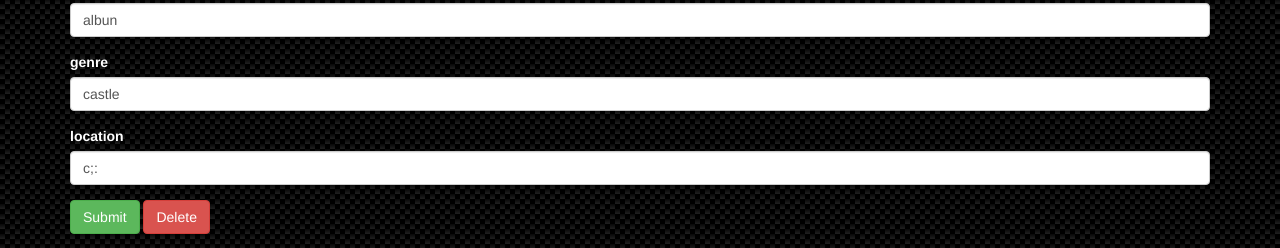
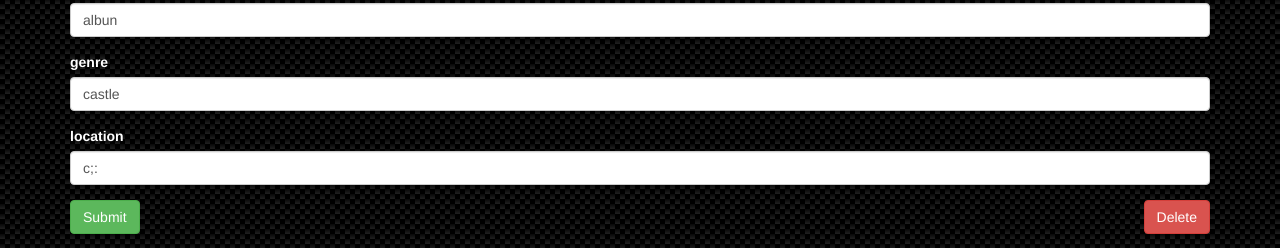
Before and after one commit to navarrocantero/Atunes, a PHP site: page /details.php?id=1 in a window 1280 px wide. Shown: the part 1006-1254 px from the top of the page. Run offline with PHP 8.4, Linux system fonts and the light colour scheme; data comes from the database, SQL or seed files in the repository.

Commit message:
fixed update

```diff
--- a/css/app.css
+++ b/css/app.css
@@ -12,3 +12,8 @@ table{
     background-color: white;
      color: black;
 }
+
+.buttons{
+    display: flex;
+    justify-content: space-between;
+}
--- a/details.php
+++ b/details.php
@@ -16,7 +16,7 @@ $track = array_fill_keys(["name", "size", "total_time", "date_added", "play_date
 
 $track = getSqlResult($id, $pdo);
 
- if (!empty($_POST)) {
+if (!empty($_POST)) {
 
     $track['name'] = htmlspecialchars(trim($_POST['name']));
     $track['size'] = htmlspecialchars(trim($_POST['size']));
@@ -85,15 +85,14 @@ $track = getSqlResult($id, $pdo);
         // Si no tengo errores de validación
         // Guardo en la BD
 
-        $sql = "Update tracks set name = :image, artist = :artist, size = :size, total_time = :total_time,
+        $sql = "Update tracks set name = :name, artist = :artist, size = :size, total_time = :total_time,
                 date_added = :date_added, play_date = :play_date, play_date_utc = :play_date_utc,
                 persistent_id = :persistent_id, track_type = :track_type, file_folder_count = :file_folder_count,
                 album = :album, genre = :genre, location = :location, rating = :rating WHERE id = :id LIMIT 1";
 
         $result = $pdo->prepare($sql);
-        dameDato($track);
-        $result->execute([
-            'id' => $id,
+         $result->execute([
+            'id' => $track['id'],
             'name' => $track['name'],
             'artist' => $track['artist'],
             'size' => $track['size'],
@@ -345,11 +344,13 @@ $error = !empty($errors) ? false : $track;
             </div>
         <?php endif; ?>
 
+        <div class="buttons">
 
-        <input type="hidden" name="id" value="<?= $track['id'] ?>">
-        <button type="submit" class="btn btn-success">Submit</button>
+            <input type="hidden" name="id" value="<?= $track['id'] ?>">
+            <button type="submit" class="btn btn-success">Submit</button>
 
-        <a href="delete.php?id=<?= $track['id'] ?>" class="btn btn-danger">Delete</a>
+            <a href="delete.php?id=<?= $track['id'] ?>" class="btn btn-danger ">Delete</a>
+        </div>
     </form>
 
 </div><!-- /.container -->
```
